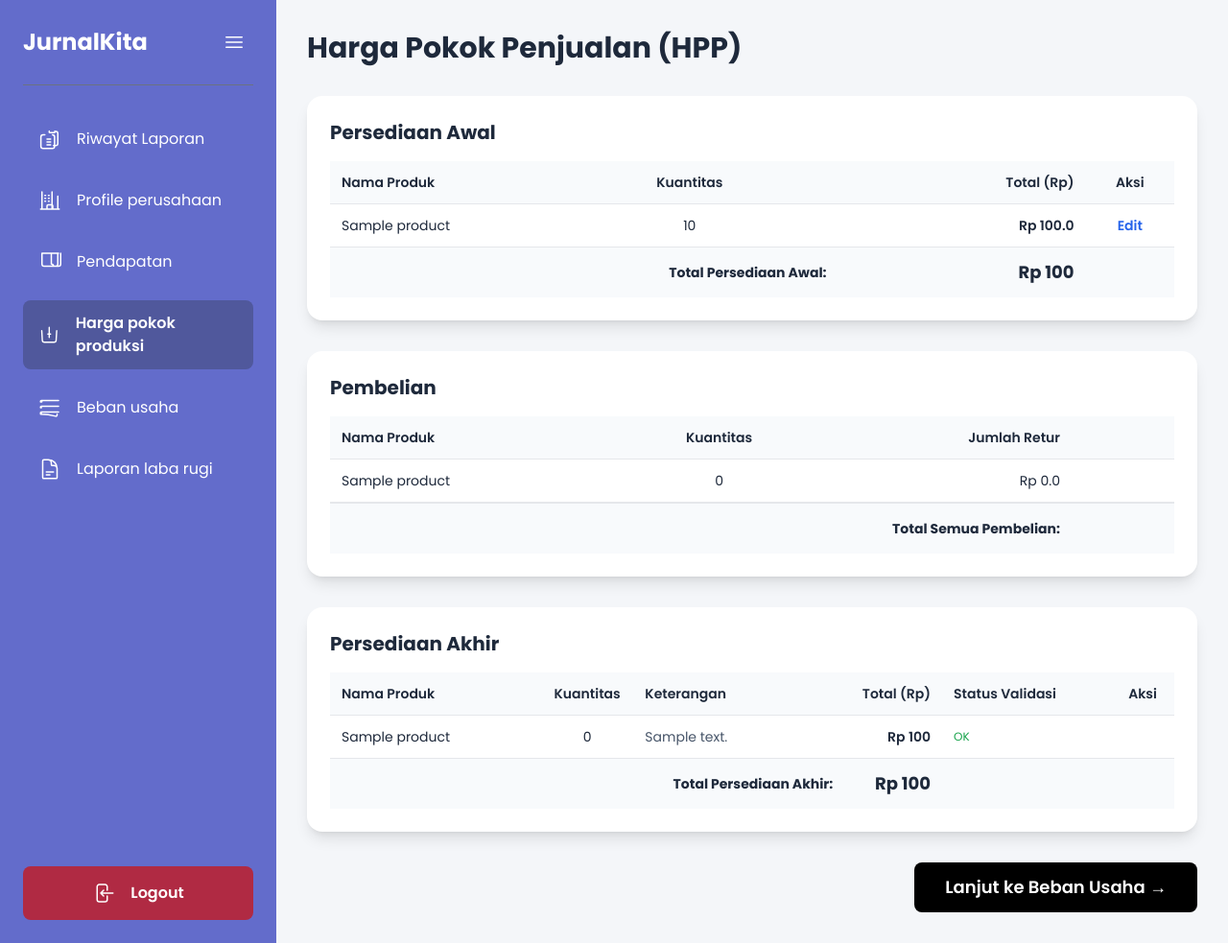
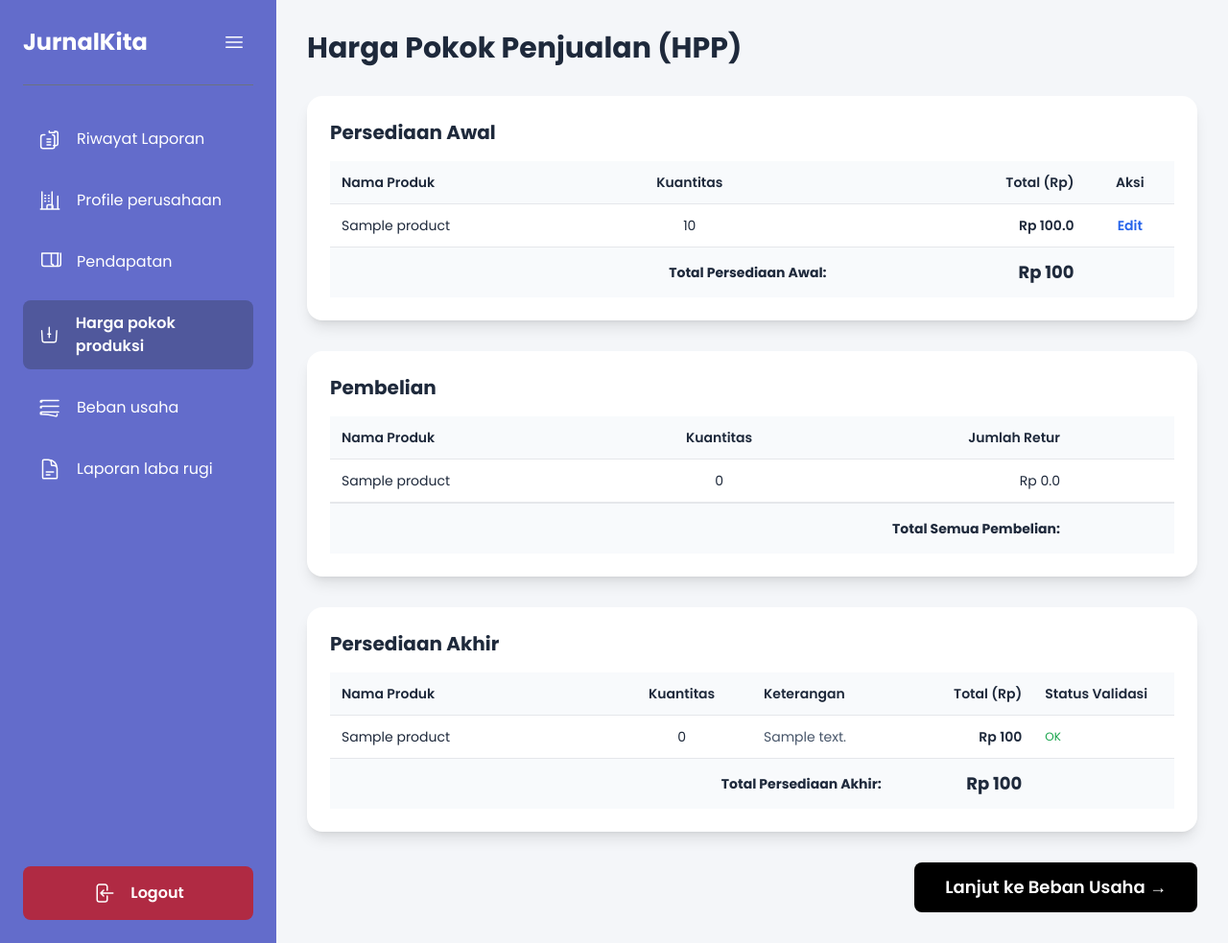
Before and after one commit to RizalSwikey/web_akuntansi, a Django app: page /reports/1/hpp/dagang/ in a window 1280 px wide. Shown: the whole page at 96% size. Run offline with Django 5.2, Linux system fonts and the light colour scheme; a user stored in the database is signed in; tables that the repository leaves empty hold one stand-in row (values such as "Sample post"); parts of the project's set-up code (start-up, migrations or seed data) failed here and were passed over; some libraries are stand-ins or nearby versions.

Commit message:
updt(ui persediaan akhir)

```diff
--- a/core/templates/core/pages/hpp.html
+++ b/core/templates/core/pages/hpp.html
@@ -134,15 +134,14 @@
       <div class="bg-white p-6 rounded-2xl shadow-lg">
         <h2 class="text-xl font-bold mb-4">Persediaan Akhir</h2>
         <div class="overflow-x-auto">
-          <table class="w-full min-w-[800px] text-left text-sm">
+          <table class="w-full min-w-[700px] text-left text-sm">
             <thead>
               <tr class="border-b bg-slate-50">
-                <th class="p-3 font-semibold w-1/4">Nama Produk</th>
-                <th class="p-3 font-semibold text-center w-[100px]">Kuantitas</th>
-                <th class="p-3 font-semibold w-1/4">Keterangan</th>
-                <th class="p-3 font-semibold text-right w-[150px]">Total (Rp)</th>
-                <th class="p-3 font-semibold w-1/5">Status Validasi</th>
-                <th class="p-3 font-semibold text-center w-[80px]">Aksi</th>
+                <th class="p-3 font-semibold w-2/6">Nama Produk</th>
+                <th class="p-3 font-semibold text-center w-1/6">Kuantitas</th>
+                <th class="p-3 font-semibold w-1/6">Keterangan</th>
+                <th class="p-3 font-semibold text-right w-1/6">Total (Rp)</th>
+                <th class="p-3 font-semibold w-1/6">Status Validasi</th>
               </tr>
             </thead>
             <tbody>
@@ -152,23 +151,25 @@
                   <td class="p-3 font-medium">{{ product.name }}</td>
                   <td class="p-3 text-center">{{ akhir.quantity | intcomma }}</td>
                   <td class="p-3 text-slate-600">{{ akhir.keterangan|default:"-" }}</td>
-                  <td class="p-3 text-right font-semibold">Rp {{ calc_detail.total_akhir|default:0|intcomma }}</td>
+
+                  <td class="p-3 text-right font-semibold whitespace-nowrap">Rp {{ calc_detail.total_akhir|default:0|intcomma }}</td>
+
                   <td class="p-3 text-xs">
-                    {% if calc_detail.validation_error_akhir %}
-                      <span class="text-red-600 block">{{ calc_detail.validation_error_akhir }}</span>
-                    {% elif calc_detail.validation_error_penjualan %}
-                      <span class="text-orange-600 block">{{ calc_detail.validation_error_penjualan }}</span>
-                    {% else %}
-                      <span class="text-green-600">OK</span>
-                    {% endif %}
-                  </td>
-                  <td class="p-3 text-center">
+                    {% with error_msg=calc_detail.validation_error_akhir %}
+                      {% if error_msg %}
+                        <span class="text-red-600 font-semibold" title="{{ error_msg }}">
+                          Periksa ({{ error_msg }})
+                        </span>
+                      {% else %}
+                        <span class="text-green-600 font-medium">OK</span>
+                      {% endif %}
+                    {% endwith %}
                   </td>
                 </tr>
                 {% endwith %}
               {% empty %}
                 <tr>
-                  <td colspan="6" class="p-4 text-center text-slate-500">
+                  <td colspan="5" class="p-4 text-center text-slate-500">
                     Tambahkan produk di halaman Pendapatan terlebih dahulu.
                   </td>
                 </tr>
@@ -177,8 +178,10 @@
             <tfoot>
               <tr class="font-bold bg-slate-50">
                 <td colspan="3" class="p-3 text-right">Total Persediaan Akhir:</td>
-                <td class="p-3 text-right text-lg">Rp {{ grand_total_akhir|intcomma }}</td>
-                <td colspan="2"></td>
+
+                <td class="p-3 text-right text-lg whitespace-nowrap">Rp {{ grand_total_akhir|intcomma }}</td>
+
+                <td colspan="1"></td>
               </tr>
             </tfoot>
           </table>
```
